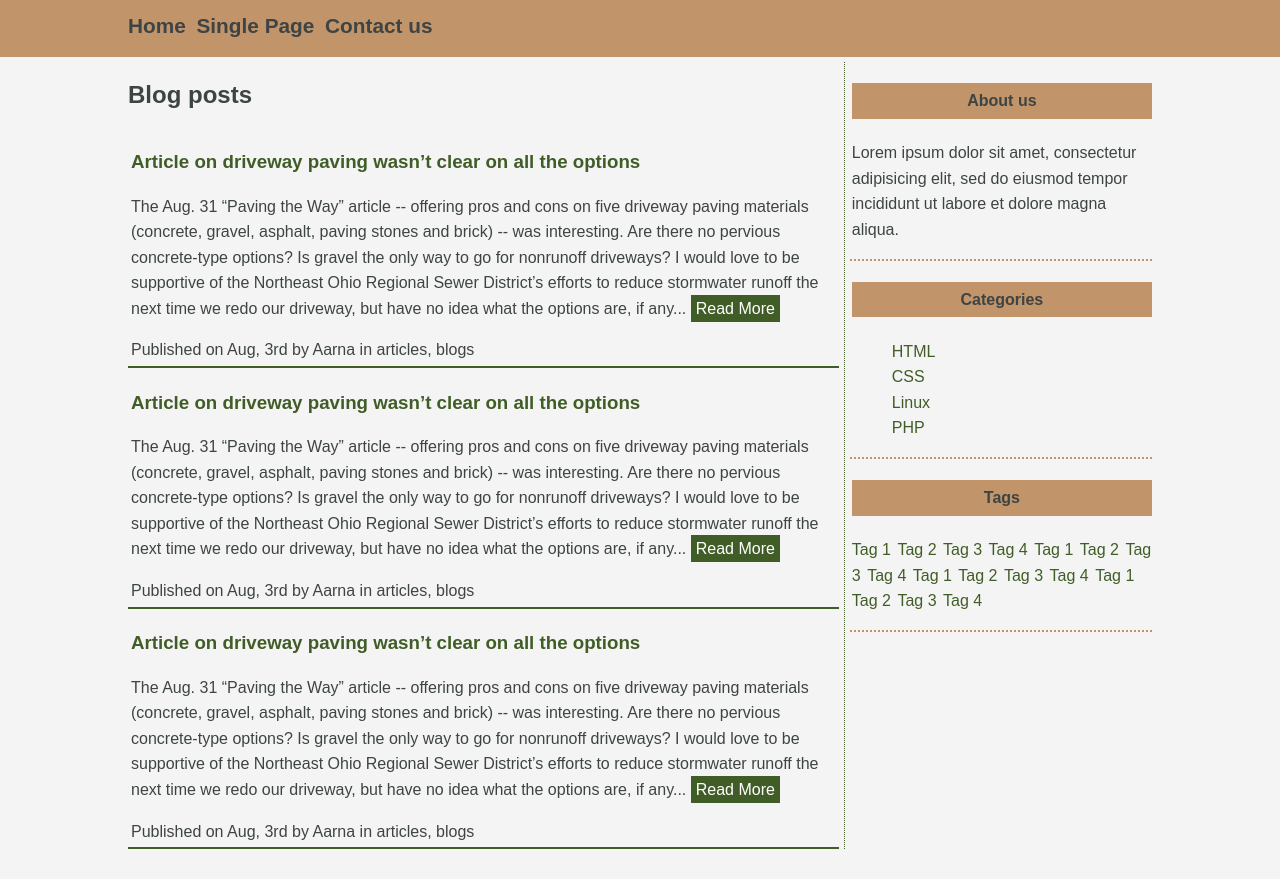
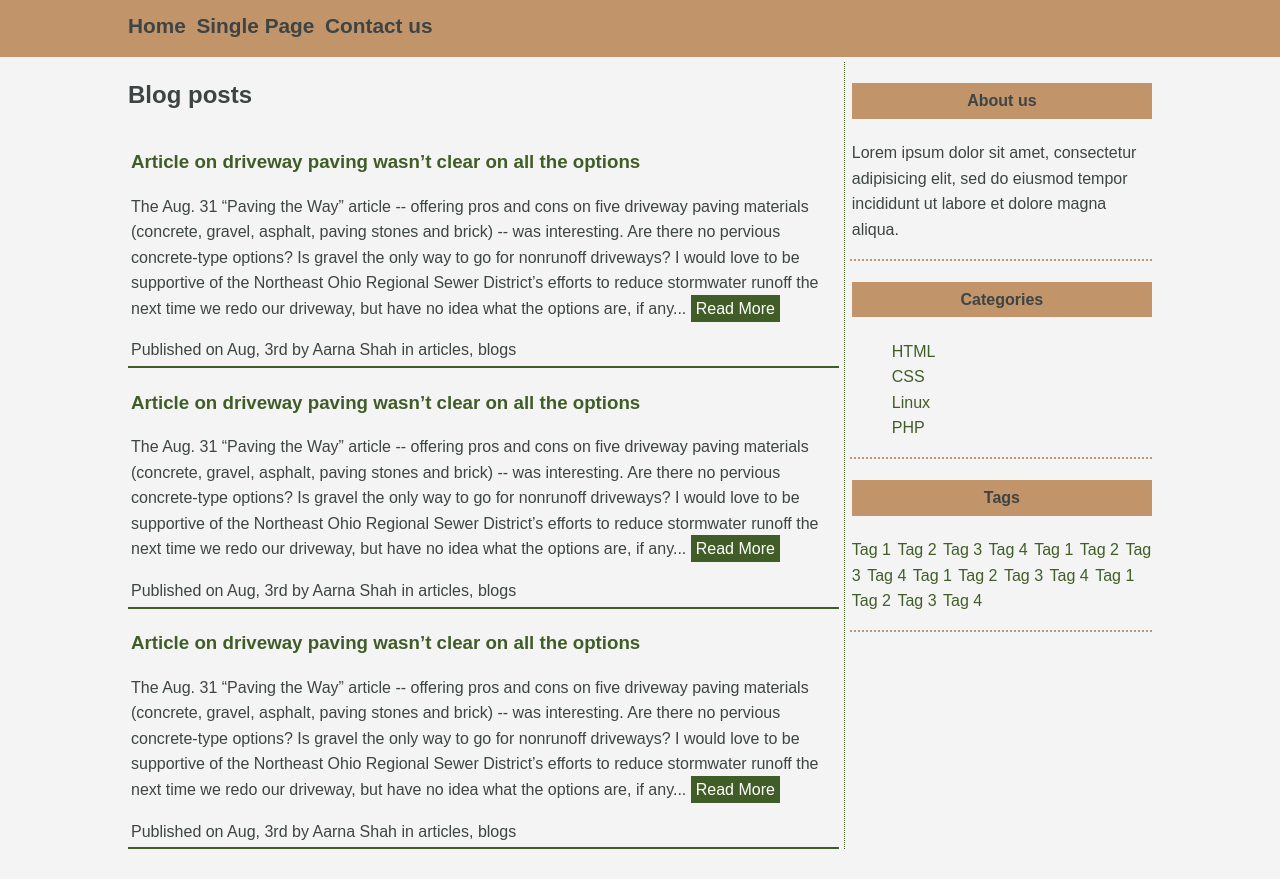
Before and after one commit to aarnu/Aarna-, a plain HTML site: page index.html in a window 1280 px wide. Shown: the part 73-952 px from the top of the page. Drawn offline with Linux system fonts and the light colour scheme.

Commit message:
Update index.html

```diff
--- a/index.html
+++ b/index.html
@@ -39,7 +39,7 @@
             </span>
           </p>
             <span>
-              Published on Aug, 3rd by Aarna in articles, blogs
+              Published on Aug, 3rd by Aarna Shah in articles, blogs
             </span>
         </article>
 
@@ -57,7 +57,7 @@
             </span>
           </p>
             <span>
-              Published on Aug, 3rd by Aarna in articles, blogs
+              Published on Aug, 3rd by Aarna Shah in articles, blogs
             </span>
         </article>
 
@@ -75,7 +75,7 @@
             </span>
           </p>
             <span>
-              Published on Aug, 3rd by Aarna in articles, blogs
+              Published on Aug, 3rd by Aarna Shah in articles, blogs
             </span>
         </article>
       </section>
```
